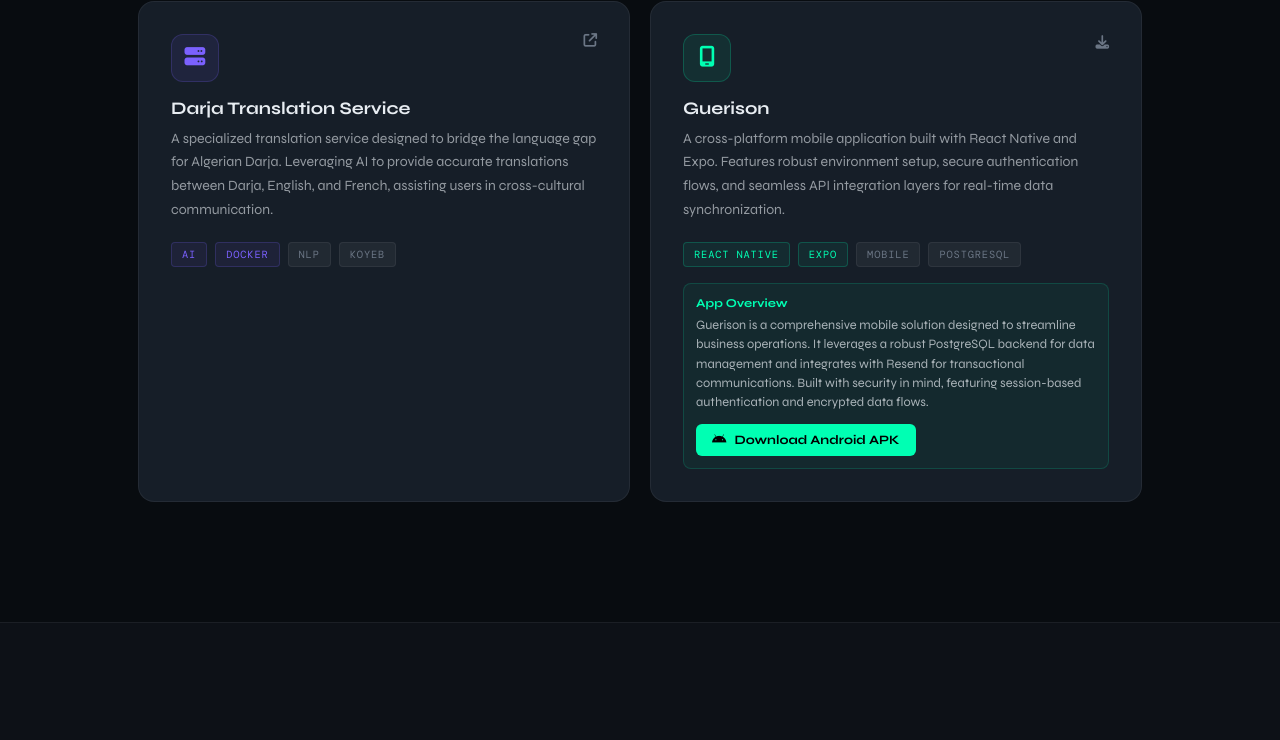
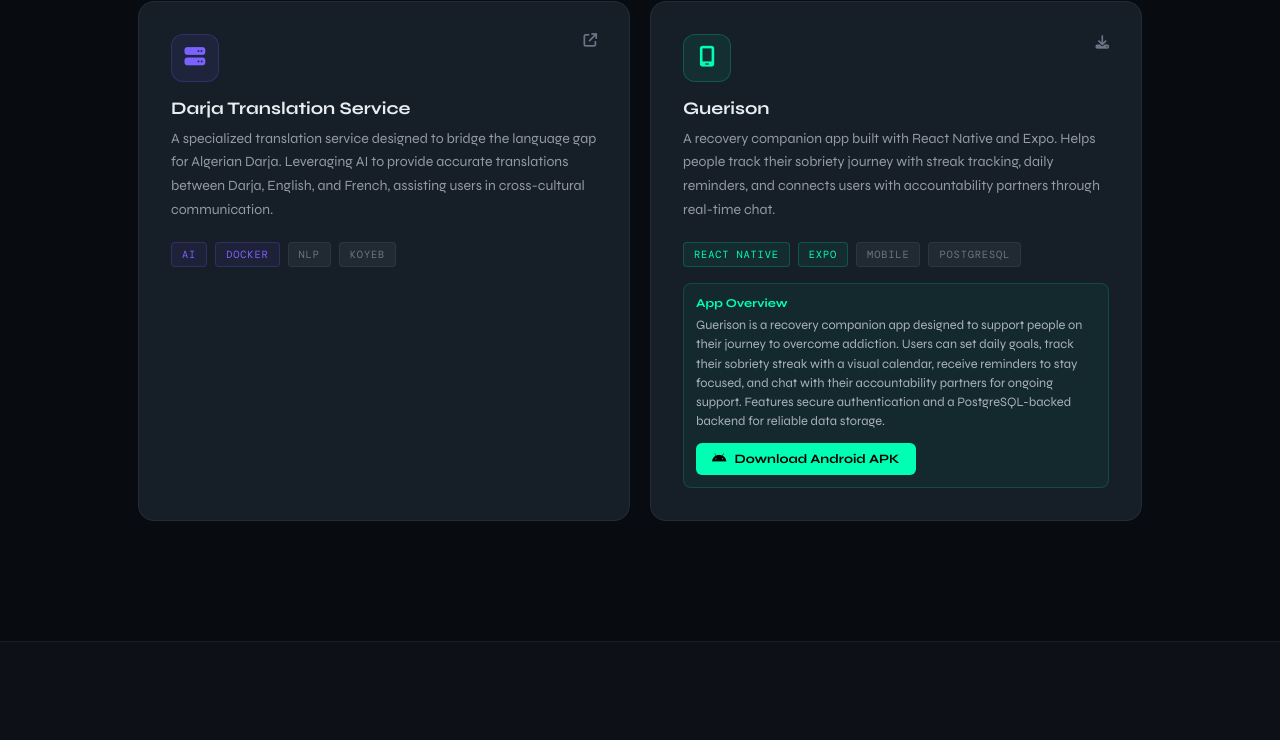
Before and after one commit to okellodev/profile-website, a plain HTML site: page index.html in a window 1280 px wide. Shown: the part 3157-3897 px from the top of the page. Drawn offline with nearby package versions, Linux system fonts and the light colour scheme; a web font is replaced by a local one.

Commit message:
Update Guerison description to reflect recovery app features

```diff
--- a/index.html
+++ b/index.html
@@ -1221,7 +1221,7 @@
         <a href="https://github.com/okellodev/Guerison/releases/download/v1.0.0/Guerison-App.apk" download="Guerison-App.apk" class="project-link-icon" title="Download Android App"><i class="fa-solid fa-download"></i></a>
       </div>
       <h3 class="project-title">Guerison</h3>
-      <p class="project-desc">A cross-platform mobile application built with React Native and Expo. Features robust environment setup, secure authentication flows, and seamless API integration layers for real-time data synchronization.</p>
+      <p class="project-desc">A recovery companion app built with React Native and Expo. Helps people track their sobriety journey with streak tracking, daily reminders, and connects users with accountability partners through real-time chat.</p>
       <div class="project-tags">
         <span class="tag" style="background:rgba(0,255,179,0.06);border-color:rgba(0,255,179,0.2);color:var(--accent3)">React Native</span>
         <span class="tag" style="background:rgba(0,255,179,0.06);border-color:rgba(0,255,179,0.2);color:var(--accent3)">Expo</span>
@@ -1230,7 +1230,7 @@
       </div>
       <div style="margin-top:16px;padding:12px;background:rgba(0,255,179,0.05);border-radius:8px;border:1px solid rgba(0,255,179,0.15);">
         <div style="font-size:0.75rem;font-weight:700;color:var(--accent3);margin-bottom:6px;">App Overview</div>
-        <p style="font-size:0.8rem;color:rgba(232,237,242,0.7);line-height:1.5;">Guerison is a comprehensive mobile solution designed to streamline business operations. It leverages a robust PostgreSQL backend for data management and integrates with Resend for transactional communications. Built with security in mind, featuring session-based authentication and encrypted data flows.</p>
+        <p style="font-size:0.8rem;color:rgba(232,237,242,0.7);line-height:1.5;">Guerison is a recovery companion app designed to support people on their journey to overcome addiction. Users can set daily goals, track their sobriety streak with a visual calendar, receive reminders to stay focused, and chat with their accountability partners for ongoing support. Features secure authentication and a PostgreSQL-backed backend for reliable data storage.</p>
         <a href="https://github.com/okellodev/Guerison/releases/download/v1.0.0/Guerison-App.apk" download="Guerison-App.apk" style="display:inline-flex;align-items:center;gap:8px;margin-top:12px;padding:8px 16px;background:var(--accent3);color:#000;border-radius:6px;font-size:0.8rem;font-weight:700;text-decoration:none;"><i class="fa-brands fa-android"></i> Download Android APK</a>
       </div>
     </div>
```
